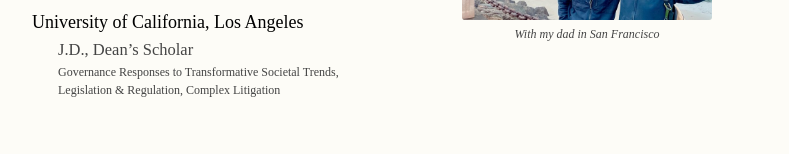
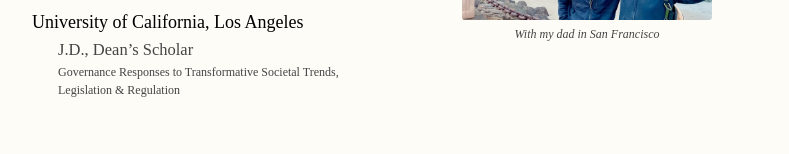
Before and after one commit to harrisonm23-byte/harrisonm23-byte.github.io, a plain HTML site: page index.html in a window 1280 px wide. Shown: the part 1871-2025 px from the top of the page, without its empty margins (244-1033 px from the left). Drawn offline with Linux system fonts and the light colour scheme.

Commit message:
Education: remove Complex Litigation
Co-Authored-By: Claude Fable 5.2 <noreply@anthropic.com>
Claude-Session: https://claude.ai/code/session_011dJNaTKHXbVpMdEHN5mwW5

```diff
--- a/index.html
+++ b/index.html
@@ -182,7 +182,7 @@ body{border-top:40px solid var(--link)}
 <figure class="sf"><img src="sf.jpg?v=3" alt="With my dad at the Golden Gate Bridge, San Francisco" width="720" height="481"><figcaption>With my dad in San Francisco</figcaption></figure>
 <ul class="edu">
   <li>University of California, Berkeley<span class="v">B.A., Economics, with Highest Distinction</span><span class="c">Probability &amp; Statistics, Econometrics, Game Theory &amp; Behavioral Economics, Advanced Micro- and Macroeconomics, Economic History, Financial Economics. <span class="fe">Fav. elective: Art History</span></span></li>
-  <li>University of California, Los Angeles<span class="v">J.D., Dean’s Scholar</span><span class="c">Governance Responses to Transformative Societal Trends, Legislation&nbsp;&amp;&nbsp;Regulation, Complex&nbsp;Litigation</span></li>
+  <li>University of California, Los Angeles<span class="v">J.D., Dean’s Scholar</span><span class="c">Governance Responses to Transformative Societal Trends, Legislation&nbsp;&amp;&nbsp;Regulation</span></li>
 </ul>
 </section>
 
```
